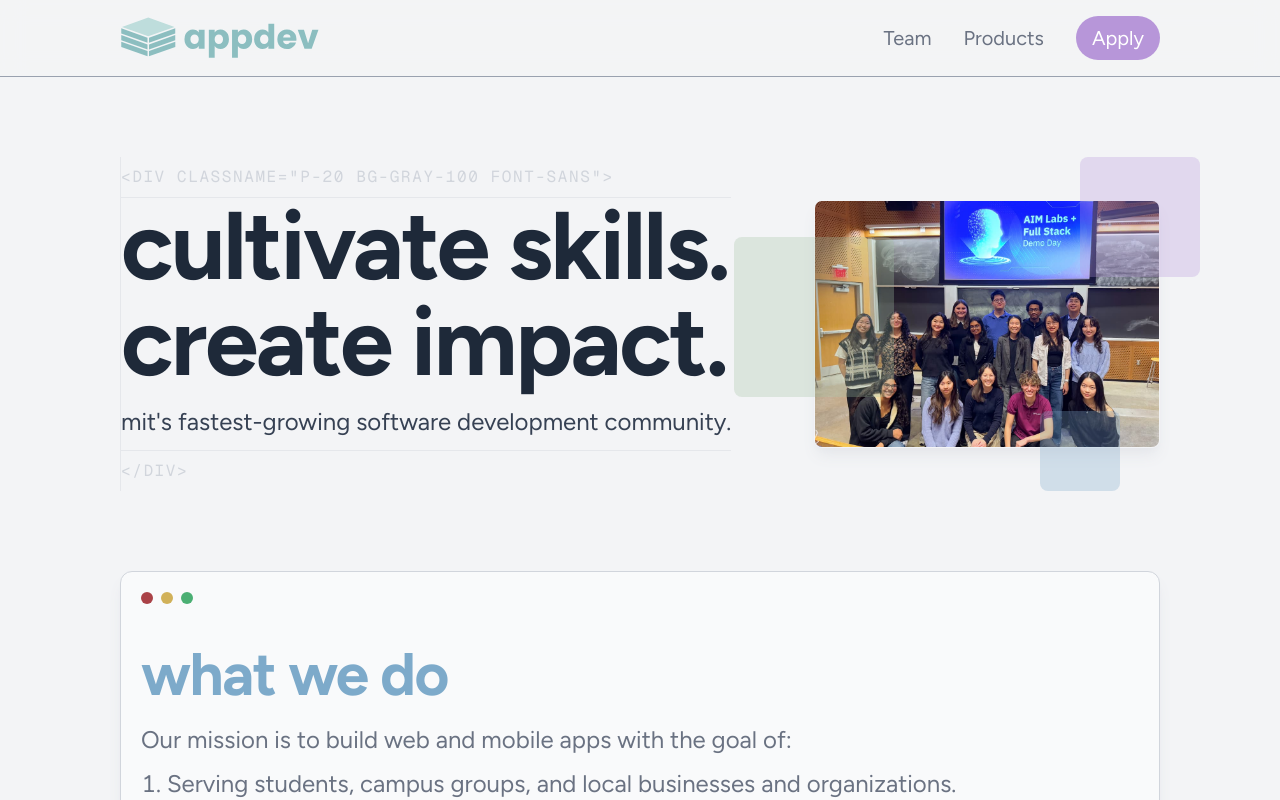
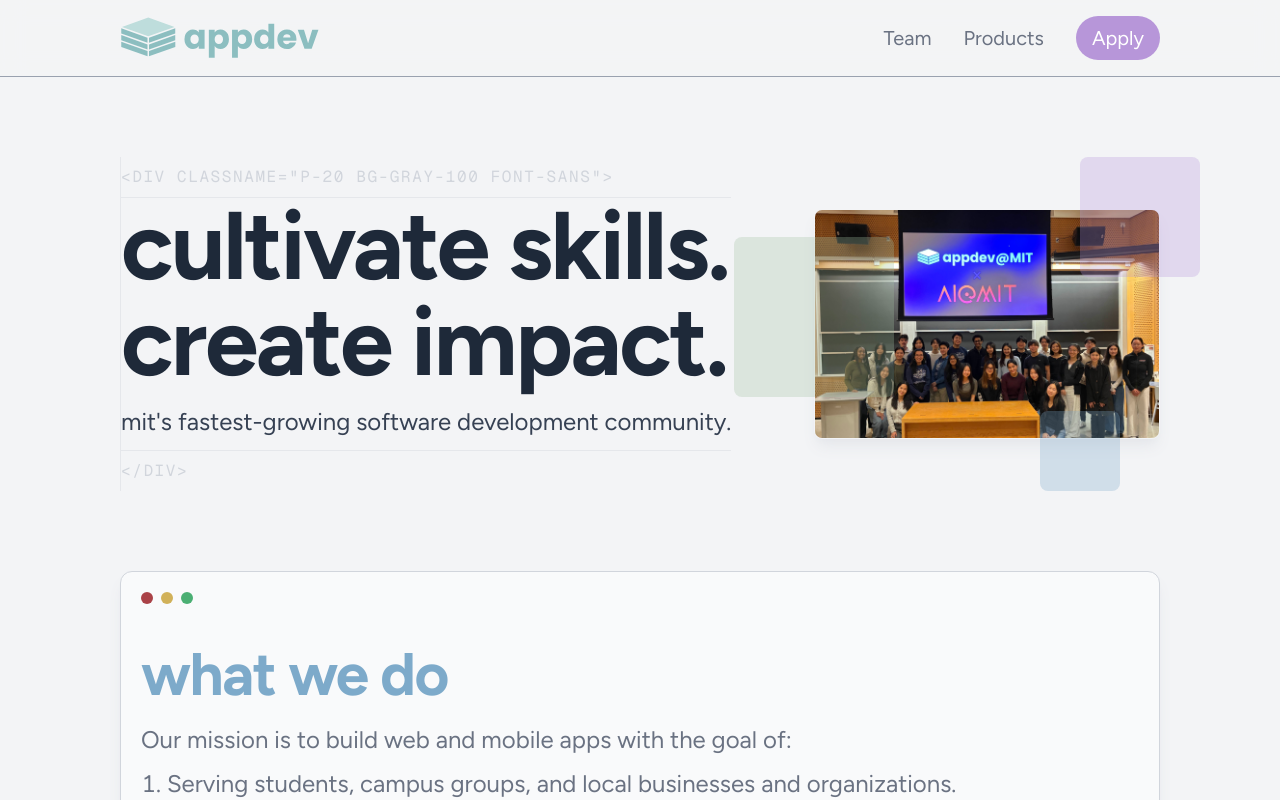
Before and after one commit to appdev-at-mit/appdev-site, a Next.js app: page / in a window 1280 px wide. Shown: the top 800 px of the page. Built offline with nearby package versions, Linux system fonts and the light colour scheme; no server answers.

Commit message:
chore: update header image

```diff
--- a/src/app/page.tsx
+++ b/src/app/page.tsx
@@ -92,10 +92,10 @@
           </div>
           <div className="hidden w-full lg:w-1/3 justify-center items-center relative sm:flex">
             <Image
-              src="/fullclub2.jpg"
+              src="/fullclub.jpg"
               alt="AppDev@MIT team members at demo day"
-              width={200}
-              height={200}
+              width={1000}
+              height={1000}
               className="w-full border rounded-lg shadow-lg shadow-gray-200"
             />
             {/* interesting floating elements */}
```
Also changed, not shown: public/fullclub.jpg (added).
